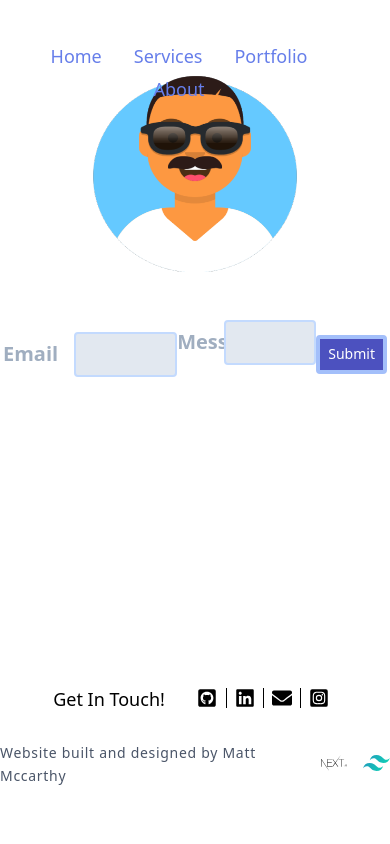
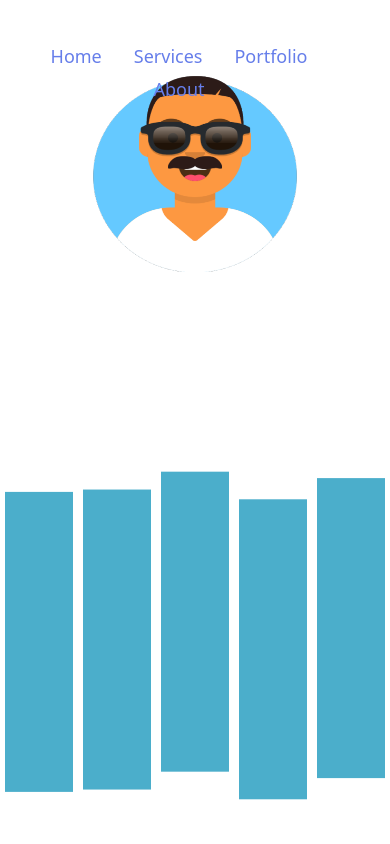
Before and after one commit to mattmc96/matts_portfolio_site, a Next.js app: page / in a window 390 px wide. Shown: the top 844 px of the page. Built offline with nearby package versions, Linux system fonts and the light colour scheme.

Commit message:
animation

```diff
--- /dev/null
+++ b/components/Animation.js
@@ -0,0 +1,19 @@
+import { useSpring, animated } from "react-spring"
+import range from 'lodash-es/range'
+
+
+const items = range(5)
+const interp = i => r => `translate3d(0, ${15 * Math.sin(r + (i * 2 * Math.PI) / 1.6)}px, 0)`
+
+const Animation = () => {
+    const { radians } = useSpring({
+       to: async next => {
+           while(1) await next({ radians: 2 * Math.PI })
+       },
+        from: { radians: 0 },
+        config: { duration: 3500 },
+        reset: true,
+    })
+    return items.map(i => <animated.div key={i} className="script-bf-box" style={{ transform: radians.interpolate(interp(i)) }}/>)
+}
+export default Animation
--- a/components/Form.js
+++ b/components/Form.js
@@ -1,3 +1,5 @@
+// import { FaRegPaperPlane } from "react-icons/fa"
+
 export default class Form extends React.Component {
     constructor(props) {
         super(props)
@@ -10,38 +12,40 @@ export default class Form extends React.Component {
     render() {
         const { status } = this.state
         return (
+                <div class="w-full max-w-sm">
+                    <div>
+
+                    </div>
                 <form
-                        class="w-full max-w-sm "
                         onSubmit={this.submitForm}
                         action="https://formspree.io/f/mvovrvoe"
                         method="POST"
                 >
                     <div class="md:flex md:items-center mb-6">
-                    <div class="md:w-1/3">
-                        <label class="flex justify-start block text-gray-500 font-bold md:text-right mb-1 md:mb-0 pr-4" for="inline-full-name">Email</label>
-                    </div>
+                        <h1 class="prose xl:prose-xl text-gray-500 text-xl font-bold">Send Me a Message!</h1>
+                        <div class="md:w-1/3">
+                            <label class="flex justify-start block items-end text-gray-500 font-bold md:text-right mb-1 md:mb-0 pr-4 font-bold">Email</label>
+                        </div>
                         <div class="md:2-2/3">
-                        <input class="bg-gray-300 appearance-none border-2 border-indigo-200 rounded w-full py-2 px-4  text-gray-700 leading-tight focus:outline-none focus:bg-white focus:border-purple-500" id="inline-full-name" type="text"
-                               type="email" name="email" aria-label="Full name"
-                        />
+                            <input class=" bg-gray-300 appearance-none border-2 border-indigo-200 rounded w-full py-2 px-4  text-gray-700 leading-tight focus:outline-none focus:bg-white focus:border-purple-500"
+                                   type="email" name="email"/>
                         </div>
                         <div class="md:flex md:items-center mb-6">
                             <div class="md:w-1/3">
-                        <label class="flex justify-start block text-gray-500 font-bold md:text-right mb-1 md:mb-0 pr-4" for="inline-message">Message</label>
-                            </div>
-                            <div>
-                        <input class="bg-gray-300 appearance-none border-2 border-indigo-200 rounded w-full py-2 px-4  text-gray-700 leading-tight focus:outline-none focus:bg-white focus:border-purple-500" id="inline-full-name" type="text" />
+                                <label class=" flex justify-start items-end block text-gray-500 font-bold md:text-right mb-1 md:mb-0 pr-4 font-bold transform translate-y-4">Message</label>
                             </div>
                         </div>
-                        {status==='SUCCESS' ? <p>Thanks!</p>:<button
-                                class="flex-shrink-0 bg-indigo-700 border-indigo-300 hover:border-indigo-700 text-sm border-4 text-white py-1 px-2 rounded"
-                                type="button"
-                        >Submit</button>}
-                        {status==='ERROR' && <p>Ooops! There was an error.</p>}
+                        <input class="bg-gray-300 appearance-none border-2 border-indigo-200 rounded w-full py-2 px-4  text-gray-700 leading-tight focus:outline-none focus:bg-white focus:border-purple-500"
+                               type="text" name="message"/>
                     </div>
+                    {status==='SUCCESS' ? <p class="text-gray-700 text-xl flex-row">Thanks!</p>:<button class="flex-shrink-0 bg-indigo-700 border-indigo-300 hover:border-indigo-700 text-sm border-4 text-white py-1 px-2 rounded">Submit</button>}
+                    {status==='ERROR' && <p>Ooops! There was an error.</p>}
                 </form>
+                </div>
         )
     }
+
+// <FaRegPaperPlane class="flex flex-row transform translate-x-64"/>
 
     submitForm(ev) {
         ev.preventDefault()
@@ -51,7 +55,7 @@ export default class Form extends React.Component {
         xhr.open(form.method, form.action)
         xhr.setRequestHeader('Accept', 'application/json')
         xhr.onreadystatechange = () => {
-            if (xhr.readyState!==XMLHttpRequest.DONE) return
+            if (xhr.readyState != XMLHttpRequest.DONE) return
             if (xhr.status===200) {
                 form.reset()
                 this.setState({ status: 'SUCCESS' })
--- a/components/Logo.js
+++ b/components/Logo.js
@@ -11,7 +11,7 @@ export default function Logo() {
                         <img src="/me.png" alt="me" class="h-56 w-56"/>
                     </a>
                 </Link>
-                <div class="absolute left-0 ml-40 sm:hidden  ">
+                <div class="absolute left-0 ml-40 sm:hidden transform translate-x-20 ">
                     <Typed
                             strings={[
                                 'Hi, my names Matt!',
--- a/next.config.js
+++ b/next.config.js
@@ -1,8 +1,12 @@
+const withTM = require('next-transpile-modules')
 const withOptimizedImages = require('next-optimized-images')
 const path = require('path')
 const imagemin = require('imagemin')
 const imageminOptipng = require('imagemin-optipng')
 
+module.exports = withTM({
+    transpileModules: ['lodash-es']
+})
 module.exports = withOptimizedImages({
     webpack(config) {
         config.resolve.alias.images = path.join(__dirname, 'images')
--- a/package.json
+++ b/package.json
@@ -16,15 +16,19 @@
         "autoprefixer": "^10.0.1",
         "axios": "^0.21.0",
         "cssnano": "^4.1.10",
+        "delay": "^4.4.0",
         "imagemin-optipng": "^8.0.0",
+        "lodash-es": "^4.17.15",
         "next": "^10.0.0",
         "next-optimized-images": "^2.6.2",
+        "next-transpile-modules": "^4.1.0",
         "postcss-flexbugs-fixes": "4.2.1",
         "postcss-nested": "4.2.3",
         "postcss-preset-env": "^6.7.0",
         "react": "^16.13.1",
         "react-dom": "^16.13.1",
         "react-icons": "^3.11.0",
+        "react-spring": "^8.0.27",
         "react-typed": "^1.2.0",
         "tailwindcss": "^1.8.13",
         "tailwindcss-triangles": "^4.0.0",
--- a/pages/_app.js
+++ b/pages/_app.js
@@ -1,4 +1,5 @@
 import '../styles/tailwind.css'
+import '../styles/global.css'
 
 function MyApp({ Component, pageProps }) {
     return <Component {...pageProps} />
--- a/pages/index.js
+++ b/pages/index.js
@@ -1,56 +1,20 @@
 // import React, { useState } from 'react'
 import Layout from '../components/Layout'
+import Animation from '../components/Animation'
 import Form from '../components/Form'
-// import axios from 'axios'
 
 const Homepage = () => {
-    // const [name, setName] = useState('')
-    // const [message, setMessage] = useState('')
-    // const [email, setEmail] = useState('')
-    // const [sent, setSent] = useState(false)
-    // const [buttonText, setButtonText] = useState('Send Message')
-    //
-    // formSubmit = (e) => {
-    //     e.preventDefault()
-    //     setButtonText({ buttonText: '...sending' })
-    //     let data = { name: name, email: email, message: message, }
-    //     axios.post('API_URI', data).then(res => {
-    //         setSent({ sent: true }, resetForm())
-    //     }).catch((err) => {
-    //                 console.log(err)
-    //             }
-    //     )
-    // }
-    //
-//     return (
-//     //
-//             <Layout>
-//                  <div class="m-0">
-//     //                 <div>
-//     //                     <form class="w-full  max-w-sm flex absolute right-0 left-0 ">
-//     //                         <div class="flex items-center border-b border-indigo-500 py-2">
-//     //                             <input class="appearance-none bg-transparent border-none w-full text-gray-700 mr-3 py-1 px-2 leading-tight focus:outline-none"
-//     //                                    type="text"
-//     //                                    aria-label="Full Name"
-//     //                                    value={email}
-//     //                                    onChange={(e) => setEmail({email: e.target.value})}
-//     //                             />
-//     //                             <button class="flex-shrink-0 border-tranparent border-4 text-indigo-500 hover:text-indigo-800 text-sm py-1 px-2 rounded"
-//     //                                     type="button">
-//     //                                 {buttonText}
-//     //                             </button>
-//     //                         </div>
-//     //                     </form>
-//                     </div>
-//                 </div>
-//             </Layout>
-//     )
-// }
     return (
 
             <Layout>
-                <div class="flex justify-center"><Form/></div>
-
+                <div>
+                    <div class="container mx-auto flex flex-row justify-center mt-40 mb-40 ">
+                        <Animation/>
+                    </div>
+                    <div class="flex justify-center">
+                        <Form/>
+                    </div>
+                </div>
             </Layout>
     )
 }
--- /dev/null
+++ b/styles/global.css
@@ -0,0 +1,33 @@
+#root {
+    background-color: white;
+    -webkit-touch-callout: none;
+    -webkit-user-select: none;
+    -khtml-user-select: none;
+    -moz-user-select: none;
+    -ms-user-select: none;
+    user-select: none;
+}
+
+#root {
+    position: relative;
+    width: 100%;
+    height: 100%;
+    display: flex;
+    align-items: center;
+    justify-content: center;
+    font-weight: 800;
+    color: black;
+    background: #f0f0f0;
+}
+
+.script-bf-box {
+    width: 100px;
+    height: 300px;
+    background: #4baecb;
+    margin: 5px;
+    will-change: transform;
+}
+
+.script-bf-box:hover {
+    background: hotpink;
+}
```
Also changed, not shown: components/typed/home.js (deleted), pages/about.js (indentation only), 2 other files (tests, documents, lock files or other folders).
